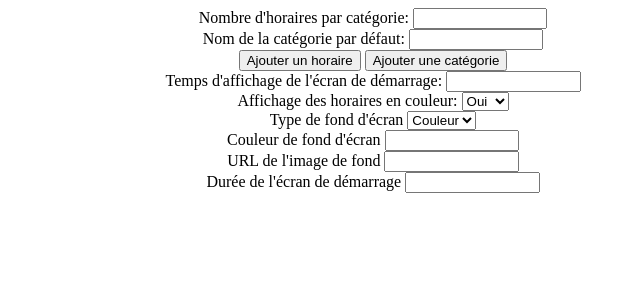
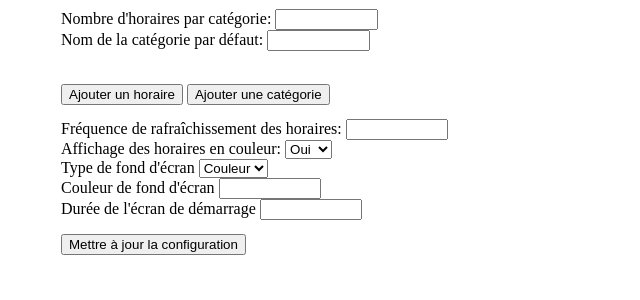
Before and after one commit to augustin64/Reflect-o-Bus, a Flask app: page /config in a window 1280 px wide. Shown: the top 300 px of the page, without its empty margins (267-907 px from the left). Run offline with Flask 2, Linux system fonts and the light colour scheme; parts of the project's set-up code (start-up, migrations or seed data) failed here and were passed over.

Commit message:
Changes to config page

```diff
--- a/static/js/config.js
+++ b/static/js/config.js
@@ -2,12 +2,7 @@ var getConfig = function() {
   getJSON('get?content=config',
   function(data) {
     for (var i in data) {
-      if ( i == "DEFAULT" ) {
-        for (var j in data[i]) {
-          document.getElementById(j).value = data[i][j]
-        }
-      } else {
-        if ( i == "ADVANCED" ) {
+      if ( i == "DEFAULT" || i == "ADVANCED" ) {
         for (var j in data[i]) {
           document.getElementById(j).value = data[i][j]
         }
@@ -26,7 +21,6 @@ var getConfig = function() {
         }
       }
     }
-    }
   });
 }
 
@@ -34,9 +28,13 @@ var addSchedule = function (id,publicCode,direction,stop,category) {
   // Adding schedule to html
   var newSchedule = "<div id='"+id+"'><br/>"
   newSchedule += "Identifiant du bus <input value='"+publicCode+"'><br/>"
-  newSchedule += "Direction <input value='"+direction+"'><br/>"
+  newSchedule += "Direction <input value='"+direction+"' class='direction'><br/>"
   newSchedule += "Arrêt <input class='stop' value='"+stop+"'><br/>"
-  newSchedule += "Catégorie <select><option value='category'>"+category+"</option><option value=''>DEFAULT</option></select></div>"
+  if (typeof category === "undefined") {
+    newSchedule += "Catégorie <select><option value=''>DEFAULT</option></select></div>"
+  } else {
+    newSchedule += "Catégorie <select><option value='"+category+"'>"+category+"</option><option value=''>DEFAULT</option></select></div>"
+  }
   document.getElementById('schedules').innerHTML = newSchedule + document.getElementById('schedules').innerHTML
   // Adding category to categories list
   // refreshing all categories
@@ -45,3 +43,28 @@ var addSchedule = function (id,publicCode,direction,stop,category) {
 var refreshCategories = function () {
   //Not Implemented
 }
+
+var bgChange = function () {
+  var e = document.getElementById("background_type");
+  var bg_type = (e.value);
+  if (bg_type == "color") {
+    document.getElementById("background-color-span").style.display = "inline";
+    document.getElementById("background-image-span").style.display = "none";
+  } else {
+    document.getElementById("background-color-span").style.display = "none";
+    document.getElementById("background-image-span").style.display = "inline";
+  }
+}
+var linescolorChange = function () {
+  var e = document.getElementById('pass_colors');
+  var value = e.options[e.selectedIndex].value;
+  if (value == "True") {
+    document.getElementById('lines-color').style.display = "none";
+  } else {
+    document.getElementById('lines-color').style.display = "inline";
+  }
+}
+
+getConfig()
+bgChange()
+linescolorChange()
--- a/static/styles/config.css
+++ b/static/styles/config.css
@@ -5,3 +5,18 @@ input {
 .stop  {
     width: 20%
 }
+
+.direction  {
+    width: 20%
+}
+
+section {
+    margin-top: 1%;
+    margin-bottom: 1.5%;
+}
+
+:root {
+    margin-left: 25%;
+    text-align: left;
+    background-color: white;
+}
--- a/static/styles/main.css
+++ b/static/styles/main.css
@@ -2,7 +2,6 @@
     position:relative;
     margin:.333rem .25rem;
     border-radius:.75rem;
-    color:#fff;
     text-decoration:none;
     text-align:center;
     line-height:3rem;
--- a/templates/config.html
+++ b/templates/config.html
@@ -6,37 +6,53 @@
         <link href="{{ url_for('static',filename='styles/main.css') }}" rel="stylesheet">
         <link href="{{ url_for('static',filename='styles/config.css') }}" rel="stylesheet">
     </head>
-    <body style="text-align: center; background-color:white">
-      <div id="main-config">
+    <body>
+
+      <section id="main-config">
         Nombre d'horaires par catégorie: <input id="schedules_by_category"><br/>
         Nom de la catégorie par défaut: <input id="default_category"><br/>
-      </div>
-      <div id="schedules">
+      </section>
+
+      <section id="schedules">
+        <br/>
         <button>Ajouter un horaire</button>
         <button>Ajouter une catégorie</button>
-      </div>
+        <br/>
+      </section>
+
       <section id="ADVANCED">
-        Temps d'affichage de l'écran de démarrage: <input id="refresh-time"><br/>
+
+        Fréquence de rafraîchissement des horaires: <input id="refresh-time"><br/>
+
         Affichage des horaires en couleur:
-        <select id="pass_colors">
+        <select id="pass_colors" onchange="linescolorChange()">
           <option value="True">Oui</option>
           <option value="False">Non</option>
         </select><br/>
+
         <div id="lines-color" style="display:none;">
           Couleur de l'affichage des horaires :
           <input id="lines_color">
         </div>
+
         <div id=background-settings>
           Type de fond d'écran
-          <select id="background_type">
-            <option value="color" style="display:none;">Couleur</option>
-            <option value="image" style="display:none;">Image</option>
+          <select id="background_type" onchange="bgChange()">
+            <option value="color">Couleur</option>
+            <option value="image">Image</option>
           </select><br/>
-          Couleur de fond d'écran <input id="background_color"><br/>
-          URL de l'image de fond <input id="background_url"><br/>
+          <span style="display:none;" id="background-color-span">
+            Couleur de fond d'écran <input id="background_color"><br/>
+          </span>
+          <span style="display:none;" id="background-image-span">
+            URL de l'image de fond <input id="background_url"><br/>
+          </span>
         </div>
+
         Durée de l'écran de démarrage <input id="boot_time"><br/>
+
       </section>
+      <button>Mettre à jour la configuration</button>
     </body>
 
     <script id="mainScript" language="JavaScript" type="text/javascript" src="{{ url_for('static',filename='js/main.js') }}"></script>
```
Lines whose indentation alone changed are shown as unchanged.
